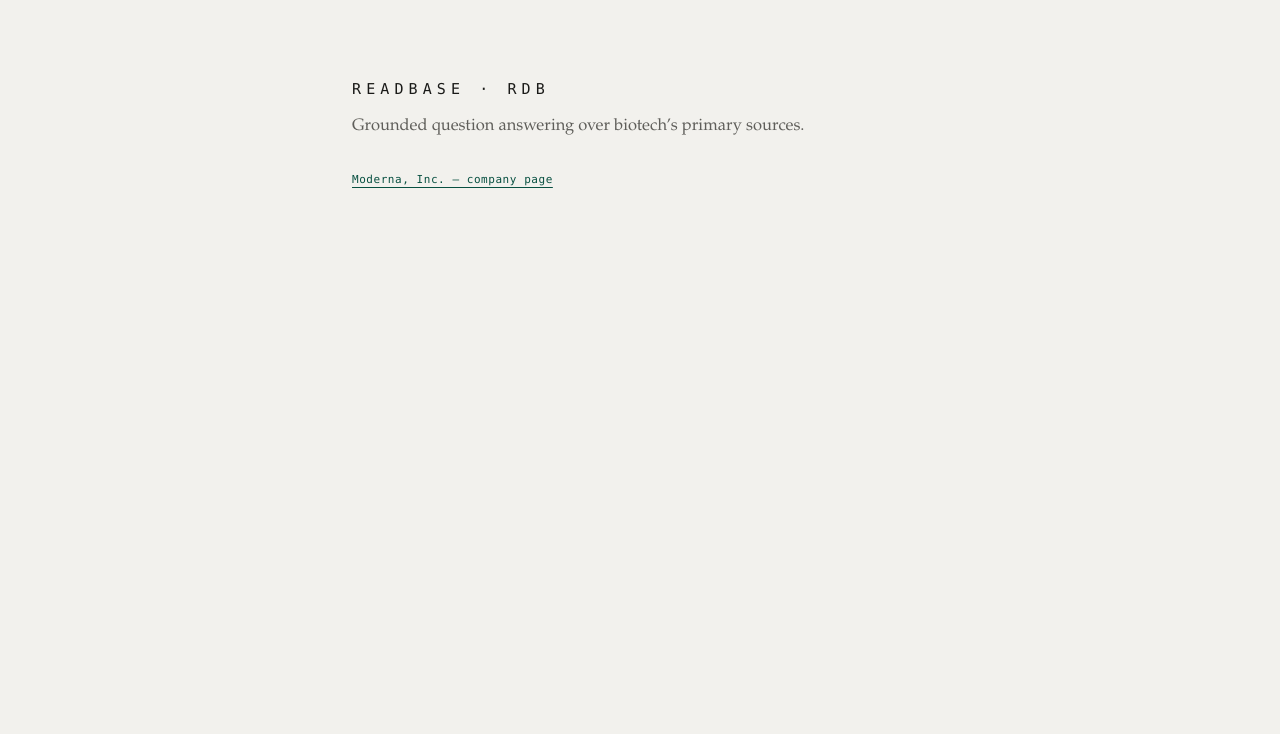
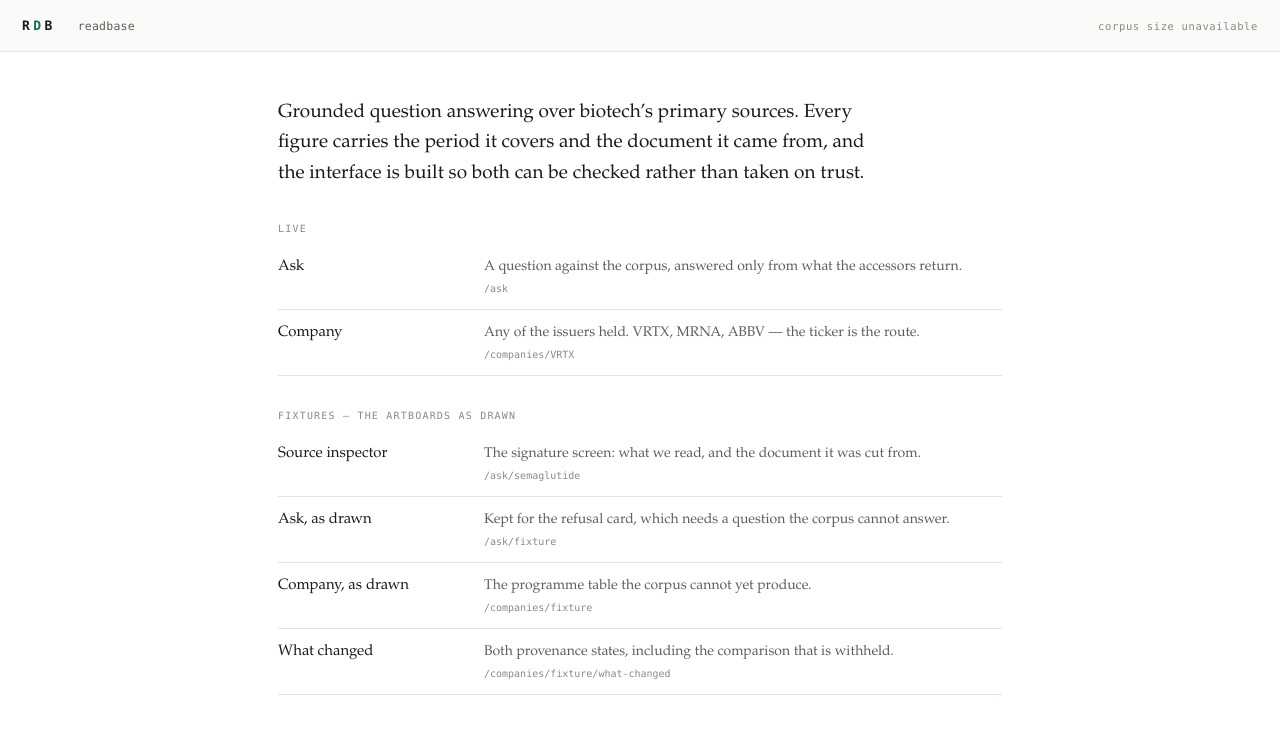
Before and after one commit to Jessego5/biotech_investment_platform2.0, a Next.js app: page / in a window 1280 px wide. Shown: the top 734 px of the page. Built offline with nearby package versions, Linux system fonts and the light colour scheme; no server answers.

Commit message:
fix the home page pointing at a route that moved

```diff
--- a/app/page.tsx
+++ b/app/page.tsx
@@ -1,20 +1,61 @@
 import Link from "next/link";
+import { Chrome } from "@/components/readbase/chrome";
+
+const LIVE: [string, string, string][] = [
+  ["/ask", "Ask", "A question against the corpus, answered only from what the accessors return."],
+  ["/companies/VRTX", "Company", "Any of the issuers held. VRTX, MRNA, ABBV — the ticker is the route."],
+];
+
+const FIXTURES: [string, string, string][] = [
+  ["/ask/semaglutide", "Source inspector", "The signature screen: what we read, and the document it was cut from."],
+  ["/ask/fixture", "Ask, as drawn", "Kept for the refusal card, which needs a question the corpus cannot answer."],
+  ["/companies/fixture", "Company, as drawn", "The programme table the corpus cannot yet produce."],
+  ["/companies/fixture/what-changed", "What changed", "Both provenance states, including the comparison that is withheld."],
+];
+
+function Row({ href, title, note }: { href: string; title: string; note: string }) {
+  return (
+    <Link
+      href={href}
+      className="grid grid-cols-[190px_1fr] items-baseline gap-4 border-b border-border py-[13px]"
+    >
+      <span className="text-[15px]">{title}</span>
+      <span className="text-[14px] leading-[1.5] text-ink-2">
+        {note}
+        <span className="mt-[3px] block font-mono text-[10px] text-muted-foreground">
+          {href}
+        </span>
+      </span>
+    </Link>
+  );
+}
 
 export default function Home() {
   return (
-    <main className="mx-auto max-w-2xl px-12 py-20">
-      <h1 className="font-mono text-[15px] uppercase tracking-[0.34em]">
-        Readbase · RDB
-      </h1>
-      <p className="mt-4 max-w-[62ch] text-[16.5px] leading-relaxed text-ink-2">
-        Grounded question answering over biotech&rsquo;s primary sources.
-      </p>
-      <Link
-        href="/companies/moderna"
-        className="mt-8 inline-block font-mono text-[11px] tracking-[0.05em] text-accent-deep underline underline-offset-4"
-      >
-        Moderna, Inc. &mdash; company page
-      </Link>
-    </main>
+    <div className="min-h-svh bg-card text-foreground">
+      <Chrome crumb={["readbase"]} />
+      <div className="mx-auto max-w-[788px] px-8 py-[46px]">
+        <p className="mb-[34px] max-w-[62ch] text-[19px] leading-[1.6]">
+          Grounded question answering over biotech&rsquo;s primary sources. Every
+          figure carries the period it covers and the document it came from, and
+          the interface is built so both can be checked rather than taken on
+          trust.
+        </p>
+
+        <div className="mb-[10px] font-mono text-[10px] uppercase tracking-[0.12em] text-muted-foreground">
+          Live
+        </div>
+        {LIVE.map(([href, title, note]) => (
+          <Row key={href} href={href} title={title} note={note} />
+        ))}
+
+        <div className="mb-[10px] mt-[34px] font-mono text-[10px] uppercase tracking-[0.12em] text-muted-foreground">
+          Fixtures — the artboards as drawn
+        </div>
+        {FIXTURES.map(([href, title, note]) => (
+          <Row key={href} href={href} title={title} note={note} />
+        ))}
+      </div>
+    </div>
   );
 }
```
